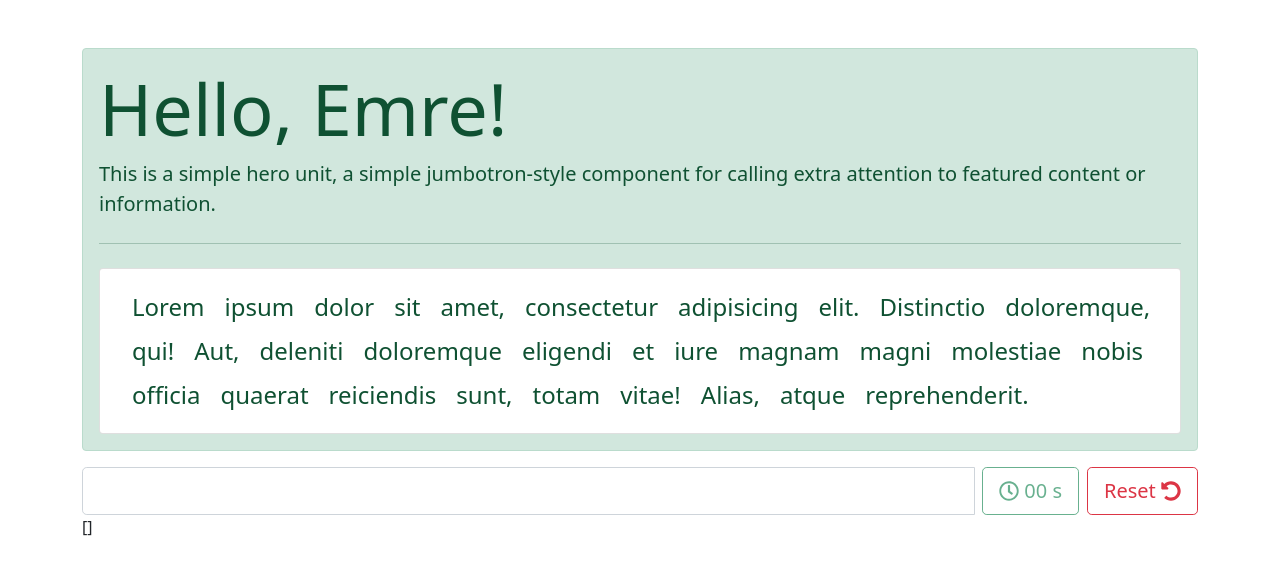
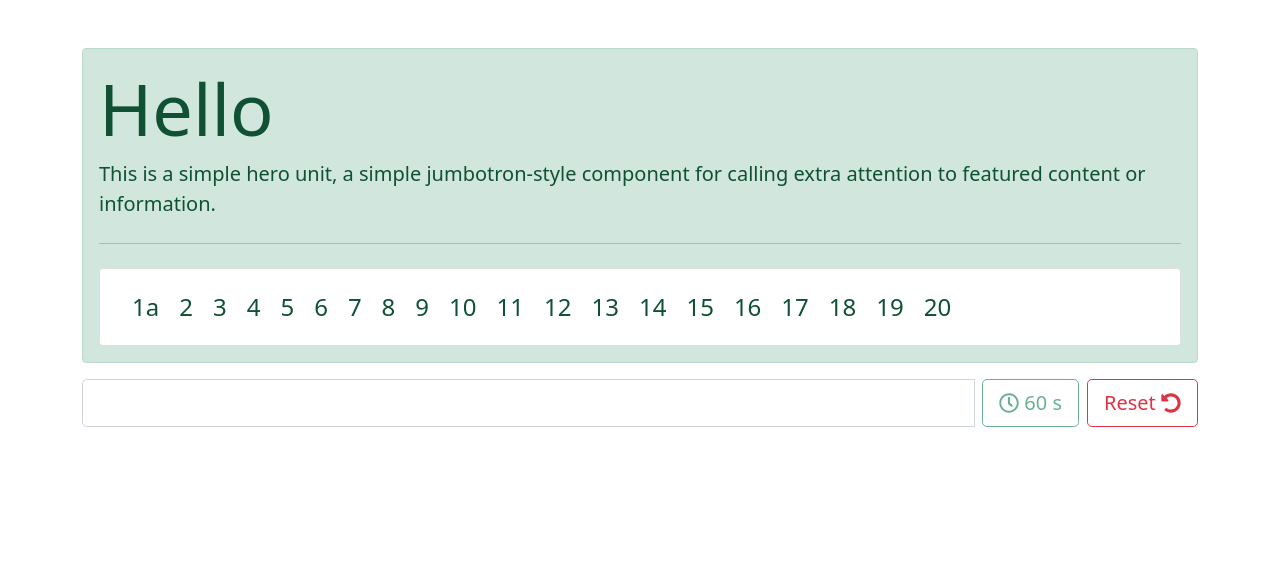
Before and after one commit to EmrePbu/TenFastFinger, a Vue app: page / in a window 1280 px wide. Shown: the top 574 px of the page. Built offline with nearby package versions, Linux system fonts and the light colour scheme.

Commit message:
Updated Main.Vue and Created ScoreBoard components
Extracting data from the internet and displaying them sequentially were done.

```diff
--- a/src/App.vue
+++ b/src/App.vue
@@ -1,5 +1,5 @@
 <template>
-  <Main name='Emre'></Main>
+  <Main></Main>
 </template>
 
 <script>
--- a/src/components/Main.vue
+++ b/src/components/Main.vue
@@ -1,14 +1,11 @@
 <template>
   <div class="container">
-    <div class="jumbotron">
-      <div class="mt-5 alert alert-success ">
-        <h1 class="display-2">Hello, {{ name }}!</h1>
+    <div class="jumbotron" v-if="!isInputDisable">
+      <div class="mt-5 alert alert-success">
+        <h1 class="display-2">Hello {{name}}</h1>
         <p class="lead">This is a simple hero unit, a simple jumbotron-style component for calling extra attention to featured content or information.</p>
         <hr class="my-4">
-        <h1 v-if="isInputDisable"
-            class="display-6">
-          GAME OVER
-        </h1>
+        <!--<h1>true: {{trueCount}}  false:{{falseCount}}</h1>-->
         <div class="card">
           <div class="card-body">
             <!--TODO: Burada space yada enter tusuna basildikca bir sonraki kelimeye gecmesini sagla.-->
@@ -18,9 +15,9 @@
             <!--:class="checkLetter(key, word)"-->
             <span class="words ms-3 m-1 "
                   :class="checkLetter(key, word)"
-                  v-for="(word, key) in wordsData"
+                  v-for="(word, key) in wordsData.filter((data,index) => index<20)"
                   :key='key'>
-              <span :class="key===counter ? 'onWord' :  '' ">
+              <span :class="key===counter%20 ? 'onWord' :  '' ">
                 {{word}}
               </span>
             </span>
@@ -28,8 +25,10 @@
         </div>
       </div>
     </div>
-    {{inputWord}}
-    <div class="input-group input-group-lg">
+    <!--{{inputWord}}-->
+    <ScoreBoard v-if="isInputDisable" :accuracy='accuracy' :trueValue='trueCount' :falseValue='falseCount'></ScoreBoard>
+    <div class="input-group input-group-lg"
+         v-if="!isInputDisable">
       <!--TODO: Kelimeler bittigi zaman kelime girmeyi engelle-->
       <!--TODO:Kelime girmeye basladigi an timer i baslat-->
       <input type="text"
@@ -52,57 +51,70 @@
         </button>
       </div>
     </div>
-    {{wordsChecked}}
   </div>
 </template>
 
 <script>
 //import axios from 'axios'
+import ScoreBoard from "@/components/ScoreBoard";
+
+
+
 export default {
   name: "Main",
   props:{
     name : String,
   },
+  components:{
+    ScoreBoard,
+  },
   'data'(){
     return {
       counter: -1,
-      second: 0,
+      second: 60,
       trueCount: 0,
+      falseCount: 0,
+      accuracy: Number,
       isInputDisable: false,
       isTrueCss:'',
       inputWord: '',
       wordsChecked: [],
       //http://asdfast.beobit.net/docs/
-      wordsData: ['Lorem',
-        'ipsum',
-        'dolor',
-        'sit',
-        'amet,',
-        'consectetur',
-        'adipisicing',
-        'elit.',
-        'Distinctio',
-        'doloremque,',
-        'qui!',
-        'Aut,',
-        'deleniti',
-        'doloremque',
-        'eligendi',
-        'et',
-        'iure',
-        'magnam',
-        'magni',
-        'molestiae',
-        'nobis',
-        'officia',
-        'quaerat',
-        'reiciendis',
-        'sunt,',
-        'totam',
-        'vitae!',
-        'Alias,',
-        'atque',
-        'reprehenderit.',
+      wordsData: [
+        '1a',
+        '2',
+        '3',
+        '4',
+        '5',
+        '6',
+        '7',
+        '8',
+        '9',
+        '10',
+        '11',
+        '12',
+        '13',
+        '14',
+        '15',
+        '16',
+        '17',
+        '18',
+        '19',
+        '20',
+        '21',
+        '22',
+        '23',
+        '24',
+        '25',
+        '26',
+        '27',
+        '28',
+        '29',
+        '30',
+        '31',
+        '32',
+        '33',
+        '34',
       ],
     }
   },
@@ -134,35 +146,33 @@ export default {
         this.isTrueCss = 'bg-danger'
       }
     },
-    /*isTrueCss: function(value){
-      if (value !== '') {
-        this.isTrueCss = 'bg-true'
-      }
-      else{
-        this.isTrueCss= 'bg-false'
-      }
-    }*/
   },
 
   methods:{
+    getWords: function(){
+      fetch('https://random-word-api.herokuapp.com/word?number=300')
+          .then(response => response.json())
+          .then(data => this.wordsData = data);
+    },
     nextWord: function(){
-
       if(this.wordsData.length !==0) {
-        console.log()
-        this.inputWord.replace(' ', '') === this.wordsData[this.counter] ? this.trueCount ++ : null
-        console.log(`trueCount ${this.trueCount}`)
-        console.log(`falseCount ${this.wordsChecked.length - this.trueCount}`)
+        //TODO: Hata var kontrol et ilk basta bosluk girilirse
+        this.inputWord.replace('', '') === this.wordsData[this.counter].replace(' ', '') ? this.trueCount ++ : this.falseCount++
         this.counter += 1
         this.inputWord = ''
-        //console.log(this.wordsChecked)
+        if (this.counter >= 20){
+          this.wordsData.splice(0,20)
+        }
       }
 
       // Veri kalip kalmadigini kontrol ediyorum
-      /**if(this.counter === this.wordsData.length) {
+      /*
+      if(this.counter === this.wordsData.length) {
         this.isInputDisable = true
         alert('no words left')
         this.isInputDisable = true
-      }*/
+      }
+      */
     },
     // Zaman kontrolunu yapiyorum burada
     timer: function(){
@@ -171,41 +181,40 @@ export default {
         //this.$refs.customInput.focus()
         const vm = this;
         const _timer = setInterval(()=>{
-          if (vm.second >= 5) {
-            alert('no time left')
+          if (vm.second <= 0) {
+            //alert('no time left')
             /*
-              sakin silme
-            if (this.inputWord !== ' ') {
-              console.log(this.wordsChecked.length)
-            }
-            else{
-              console.log(this.wordsChecked.length-1)
-            }*/
+            *     100           this.wordsData.length-this.falseCount
+            *
+            *      ?            this.trueCount
+            * */
+            /*
+            * We take the number and add a very small number, Number.EPSILON, to ensure the number’s accurate rounding.
+            * We then multiply by number with 100 before rounding to extract only the two digits after the decimal place.
+            * Finally, we divide the number by 100 to get a max of 2 decimal places.
+            * */
+            this.accuracy=  Math.round((this.trueCount * 100 / (this.trueCount+this.falseCount) + Number.EPSILON) * 100) / 100
+
             clearInterval(_timer)
             this.isInputDisable = true
           } else {
-            vm.second += 1
-            //console.log(vm.second)
+            vm.second -= 1
           }
         }, 1000);
       }
-      /*else{
-        console.log('emre')
-      }*/
-
     },
     checkLetter : function (key, value){
-     /* console.log(this.wordsData[key].length)
-      console.log(value.length)
-      console.log()*/
-      if (this.wordsChecked[key] === true  && this.wordsData[key].length === value.length){//&& this.wordsData[key] === value
+      if (this.wordsChecked[key] === true  && this.wordsData[key].length === value.length){
         return 'bg-true'
       }
-      else if(this.wordsChecked[key] === false ){//&& this.wordsData[key] !== value
+      else if(this.wordsChecked[key] === false ){
         return 'bg-false'
       }
     },
   },
+  beforeMount() {
+    //this.getWords()
+  }
 }
 </script>
 
@@ -227,4 +236,8 @@ export default {
   background-color: rgba(250,150,150,0.3);
   border-radius: 3px;
 }
+.bg-accuracy{
+  background-color: rgba(150,150,250,0.3);
+  border-radius: 3px;
+}
 </style>
--- /dev/null
+++ b/src/components/ScoreBoard.vue
@@ -0,0 +1,54 @@
+<template>
+  <div class="jumbotron m-5">
+    <div class="card alert bg-accuracy d-flex justify-content-center">
+      <!--<img class="card-img-top" src="https://via.placeholder.com/150/24f355" alt="Card image cap">-->
+      <div class="card-body">
+        <h1 class="card-title d-flex justify-content-center display-3">{{trueValue+falseValue}} WPM</h1>
+        <p class="lead">Some quick example text to build on the card title and make up the bulk of the card's content.</p>
+      </div>
+      <ul class="list-group list-group-flush">
+        <li class="list-group-item d-flex justify-content-between bg-accuracy mt-2">
+          <span class="display-6">Accuracy</span>
+          <span class="display-6">%{{accuracy}}</span>
+        </li>
+        <li class="list-group-item d-flex justify-content-between bg-true mt-2">
+          <span class="display-6">Correct Word </span>
+          <span class="display-6">{{trueValue}}</span>
+        </li>
+        <li class="list-group-item d-flex justify-content-between bg-false mt-2">
+          <span class="display-6">Wrong Word</span>
+          <span class="display-6">{{falseValue}}</span>
+        </li>
+      </ul>
+      <div class="card-body">
+        <button class="card-link btn btn-outline-danger ms-2"><i class="fa fa-share"></i> Share</button>
+      </div>
+    </div>
+  </div>
+</template>
+
+<script>
+export default {
+  name: "ScoreBoard",
+  props:{
+    accuracy: Number,
+    trueValue: Number,
+    falseValue: Number,
+  }
+}
+</script>
+
+<style scoped>
+.bg-true{
+  background-color: rgba(150,250,150,0.3);
+  border-radius: 3px;
+}
+.bg-false{
+  background-color: rgba(250,150,150,0.3);
+  border-radius: 3px;
+}
+.bg-accuracy{
+  background-color: rgba(150,150,250,0.3);
+  border-radius: 3px;
+}
+</style>
```
